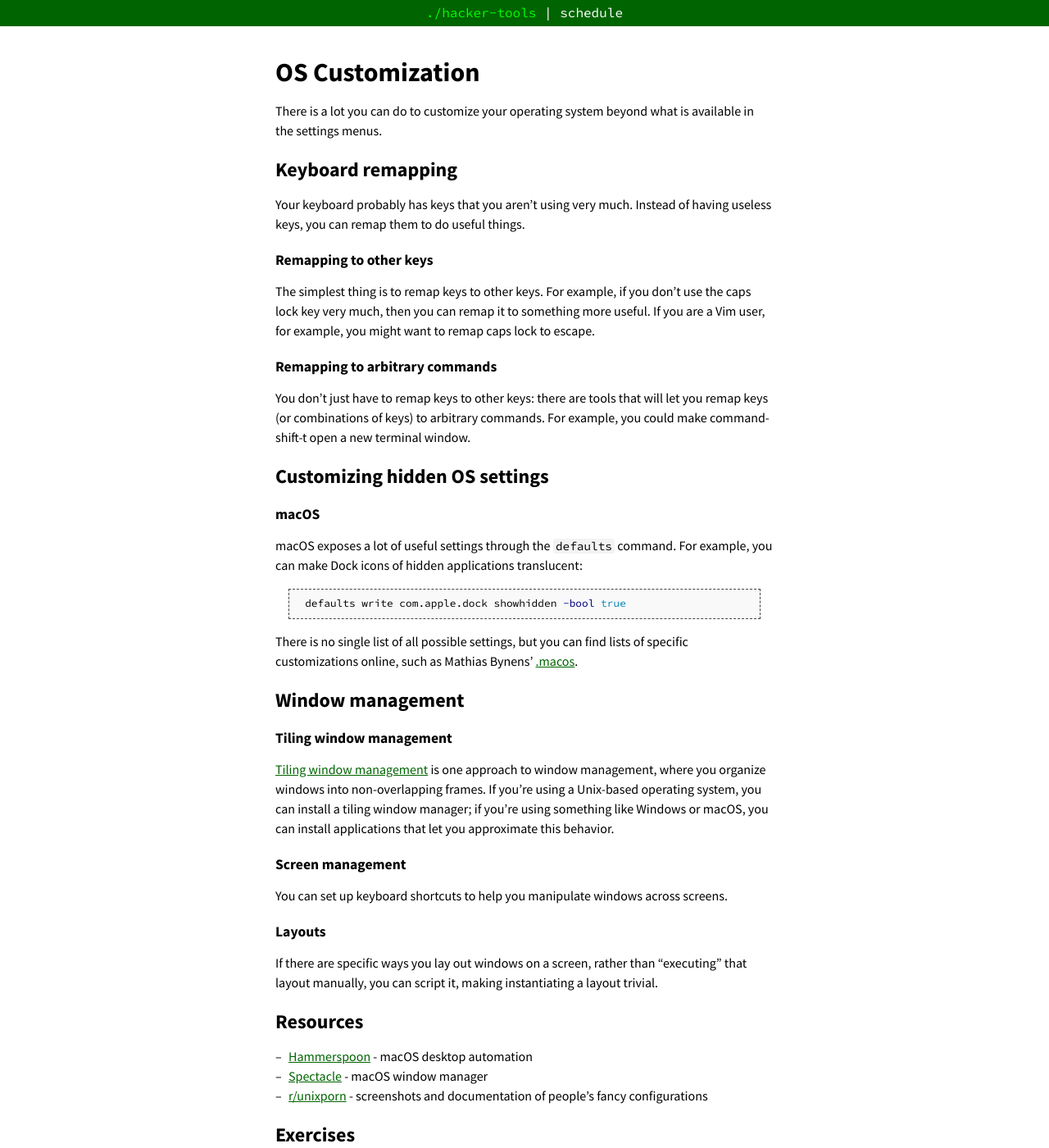
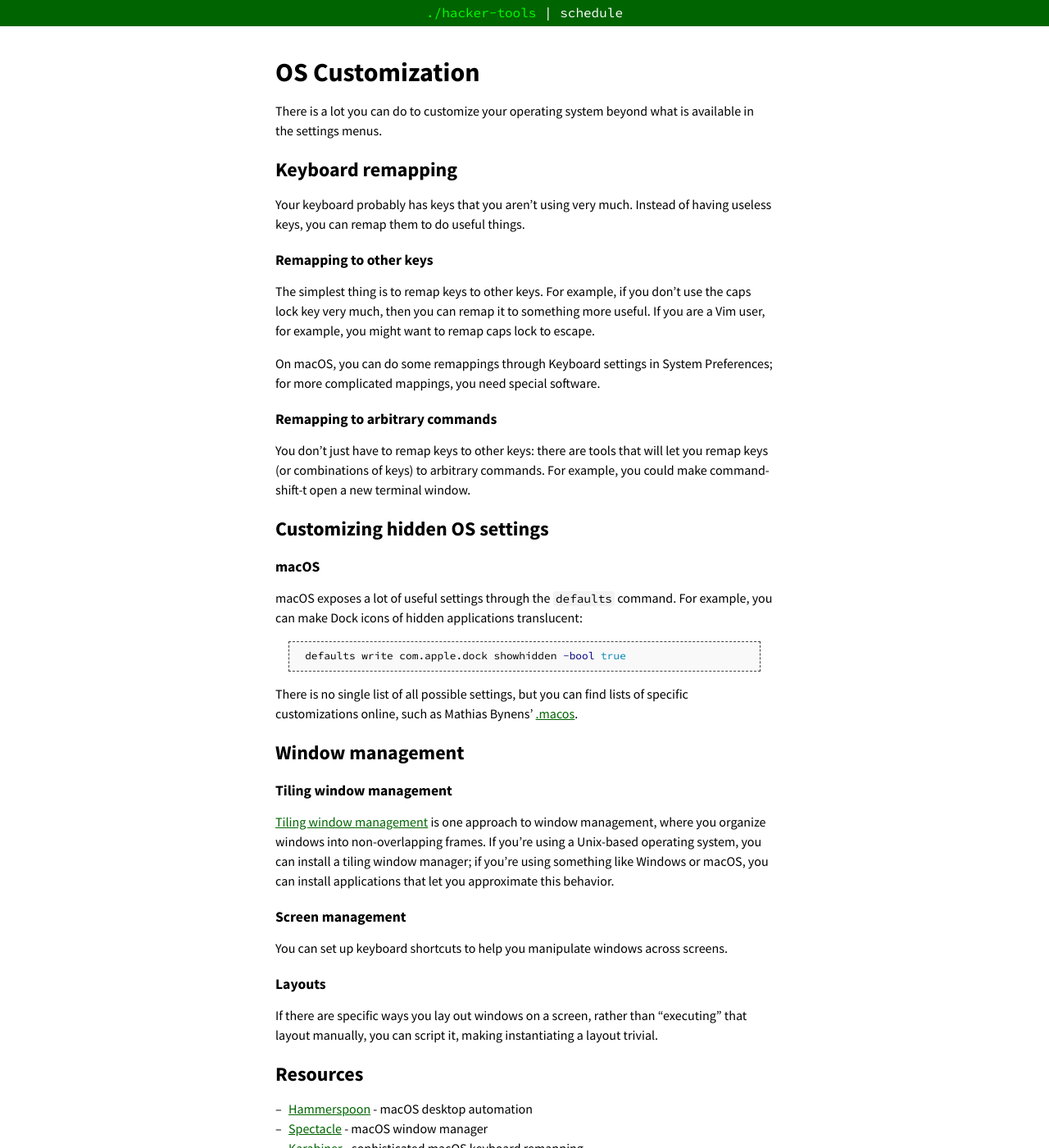
Before and after one commit to missing-semester-cn/missing-semester-cn.github.io, a Jekyll site: the page built from os-customization.md, in a window 1280 px wide and 1400 px high. Shown: the whole window at 82% size. Built offline with Jekyll 4.4.1, drawn with Linux system fonts in a browser that asks for light colours; some of the changed text lies outside the part shown.

Commit message:
Add note on Karabiner

```diff
--- a/os-customization.md
+++ b/os-customization.md
@@ -18,6 +18,9 @@
 use the caps lock key very much, then you can remap it to something more
 useful. If you are a Vim user, for example, you might want to remap caps lock
 to escape.
+
+On macOS, you can do some remappings through Keyboard settings in System
+Preferences; for more complicated mappings, you need special software.
 
 ## Remapping to arbitrary commands
 
@@ -65,6 +68,7 @@
 
 - [Hammerspoon](https://www.hammerspoon.org/) - macOS desktop automation
 - [Spectacle](https://www.spectacleapp.com/) - macOS window manager
+- [Karabiner](https://pqrs.org/osx/karabiner/) - sophisticated macOS keyboard remapping
 - [r/unixporn](https://www.reddit.com/r/unixporn/) - screenshots and
 documentation of people's fancy configurations
 
```
